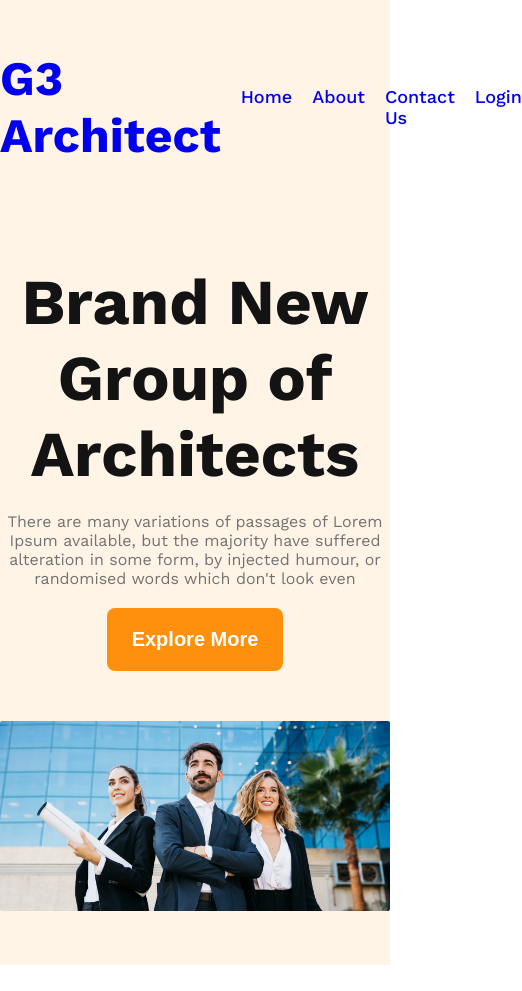
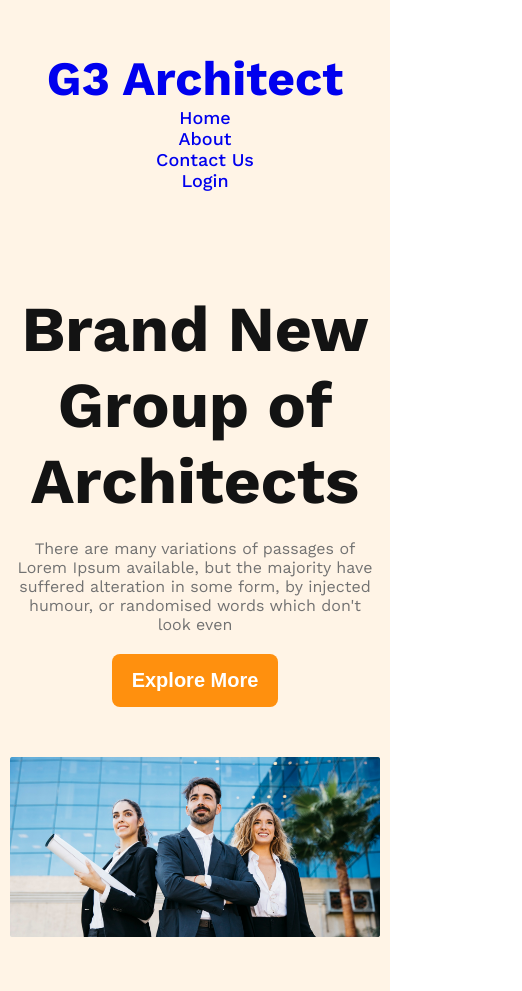
Before and after one commit to junayed17/G3-Architect, a plain HTML site: page index.html in a window 390 px wide. Shown: the whole page, 522 px wide, since content can reach past the window. Before the commit the page ends 965 px from the top, so only its background shows below. Drawn offline with nearby package versions, Linux system fonts and the light colour scheme.

Commit message:
complete responsive header part

```diff
--- a/index.html
+++ b/index.html
@@ -24,7 +24,7 @@
       <section class="banner">
         <div class="bannerContent">
           <h1 class="bannerTitle color-dark-1">
-            Brand New <br>Group of Architects
+            Brand New Group of Architects
           </h1>
           <p class="bannerDescription color-dark-3">
             There are many variations of passages of Lorem Ipsum available, but the majority have suffered alteration in some form,
--- a/styles/style.css
+++ b/styles/style.css
@@ -60,7 +60,8 @@ img{
 .container{
   max-width: 1440px;
   margin: 0 auto;
-  padding: 50px 0;
+  padding: 50px 10px;
+
 }
 
 .navItems{
@@ -94,3 +95,12 @@ img{
   font-weight:400;
   margin: 20px 0;
 }
+/* header section responsive */
+@media screen  and (max-width:570px){
+  .navItems,.nav-links{
+    flex-direction: column;
+    text-align: center;
+  }
+  .btnPrimary{
+  padding:15px 20px;}
+}
```
